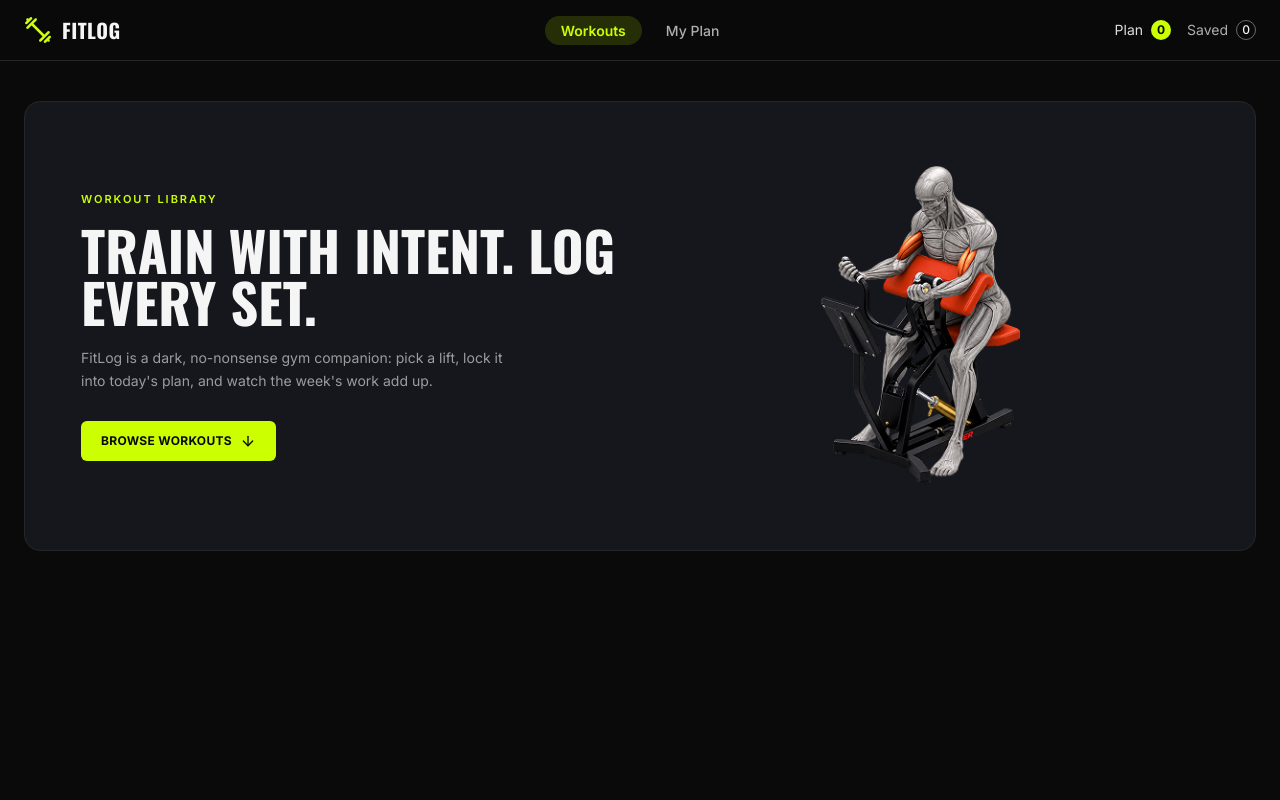
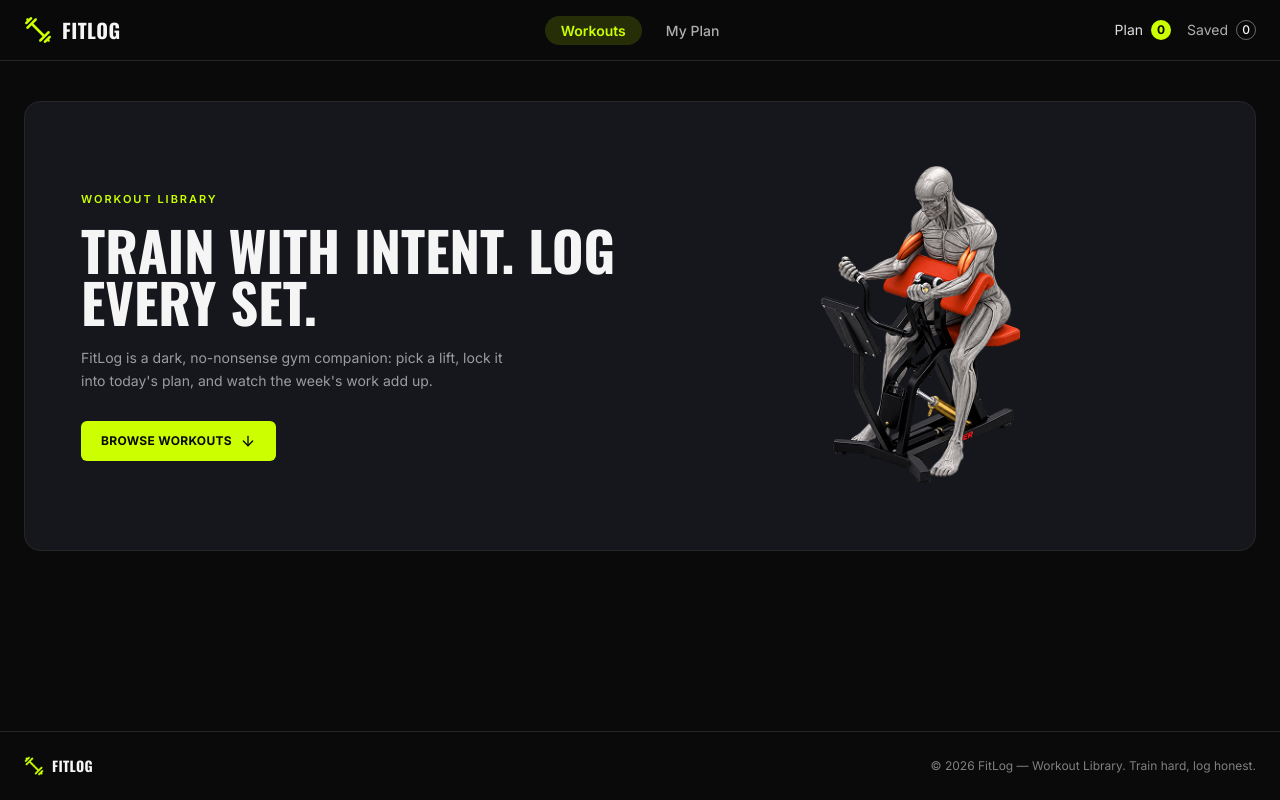
Before and after one commit to ABiR994/Fit-Log, a Next.js app: page / in a window 1280 px wide. Built offline with nearby package versions, Linux system fonts and the light colour scheme.

Commit message:
Footer Created

```diff
--- a/src/app/layout.tsx
+++ b/src/app/layout.tsx
@@ -6,6 +6,7 @@ import "react-toastify/dist/ReactToastify.css";
 import "./globals.css";
 
 import Navbar from "@/components/Navbar";
+import Footer from "@/components/Footer";
 
 export const metadata: Metadata = {
   title: "FitLog — Workout Library",
@@ -16,9 +17,10 @@ export const metadata: Metadata = {
 export default function RootLayout({ children }: { children: React.ReactNode }) {
   return (
     <html lang="en" data-theme="fitlog">
-      <body className="min-h-screen antialiased">
+      <body className="flex min-h-screen flex-col antialiased">
         <Navbar />
-        {children}
+        <main className="flex-1">{children}</main>
+        <Footer />
         <ToastContainer position="top-right" theme="dark" autoClose={2500} />
       </body>
     </html>
--- /dev/null
+++ b/src/components/Footer.tsx
@@ -0,0 +1,24 @@
+import Image from "next/image";
+import Link from "next/link";
+import logo from "@/assets/logo.png";
+
+export default function Footer() {
+  return (
+    <footer className="border-t border-base-300 bg-base-100">
+      <div className="mx-auto flex max-w-7xl flex-col items-center justify-between gap-3 px-4 py-6 text-center sm:flex-row sm:text-left md:px-6">
+        {/* Left: brand */}
+        <Link href="/" className="flex items-center gap-2" aria-label="FitLog home">
+          <Image src={logo} alt="" width={20} height={20} />
+          <span className="font-display text-sm font-bold uppercase tracking-wide text-base-content">
+            FitLog
+          </span>
+        </Link>
+
+        {/* Right: copyright */}
+        <p className="text-xs text-base-content/50">
+          © 2026 FitLog — Workout Library. Train hard, log honest.
+        </p>
+      </div>
+    </footer>
+  );
+}
```
